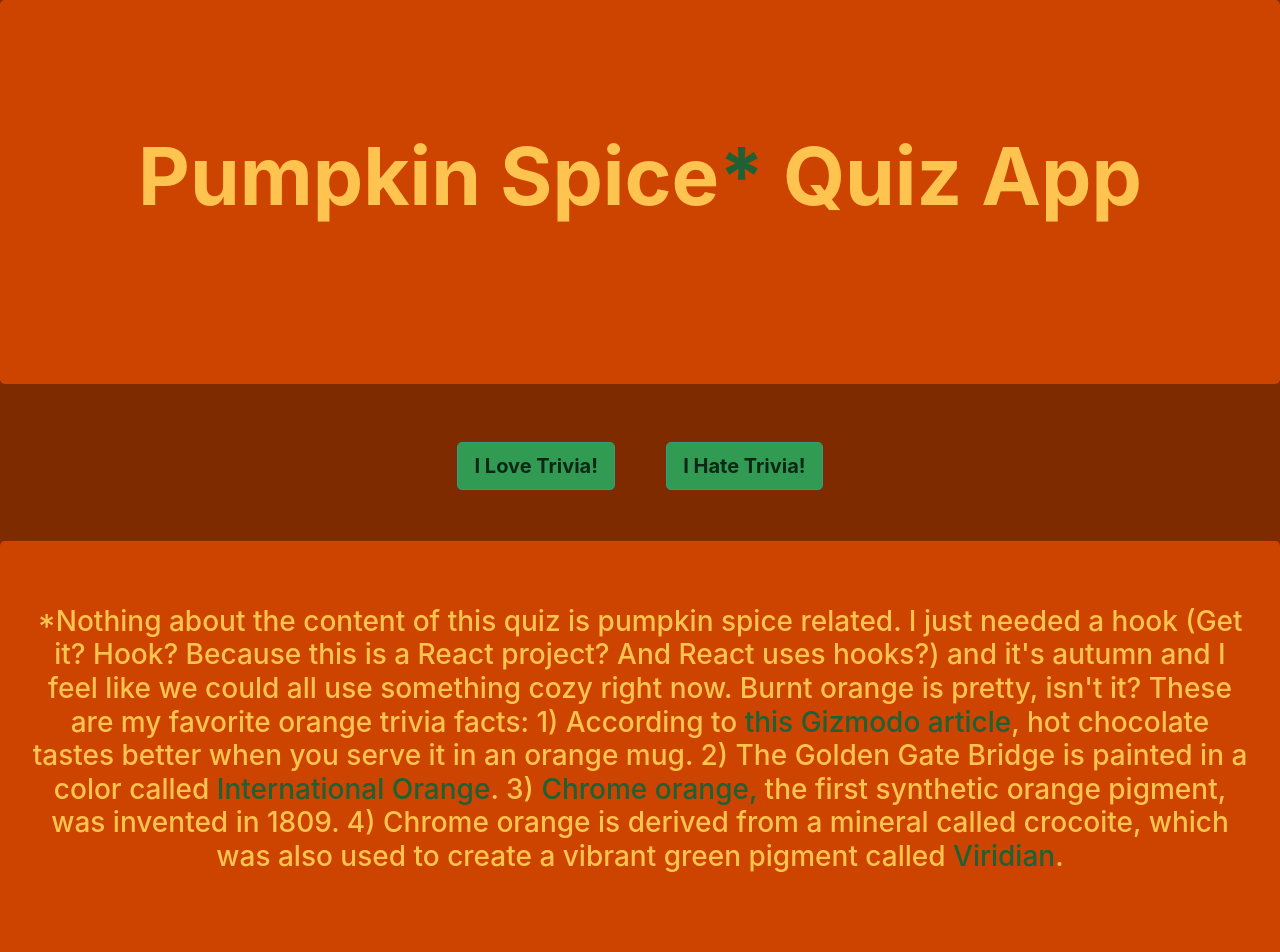
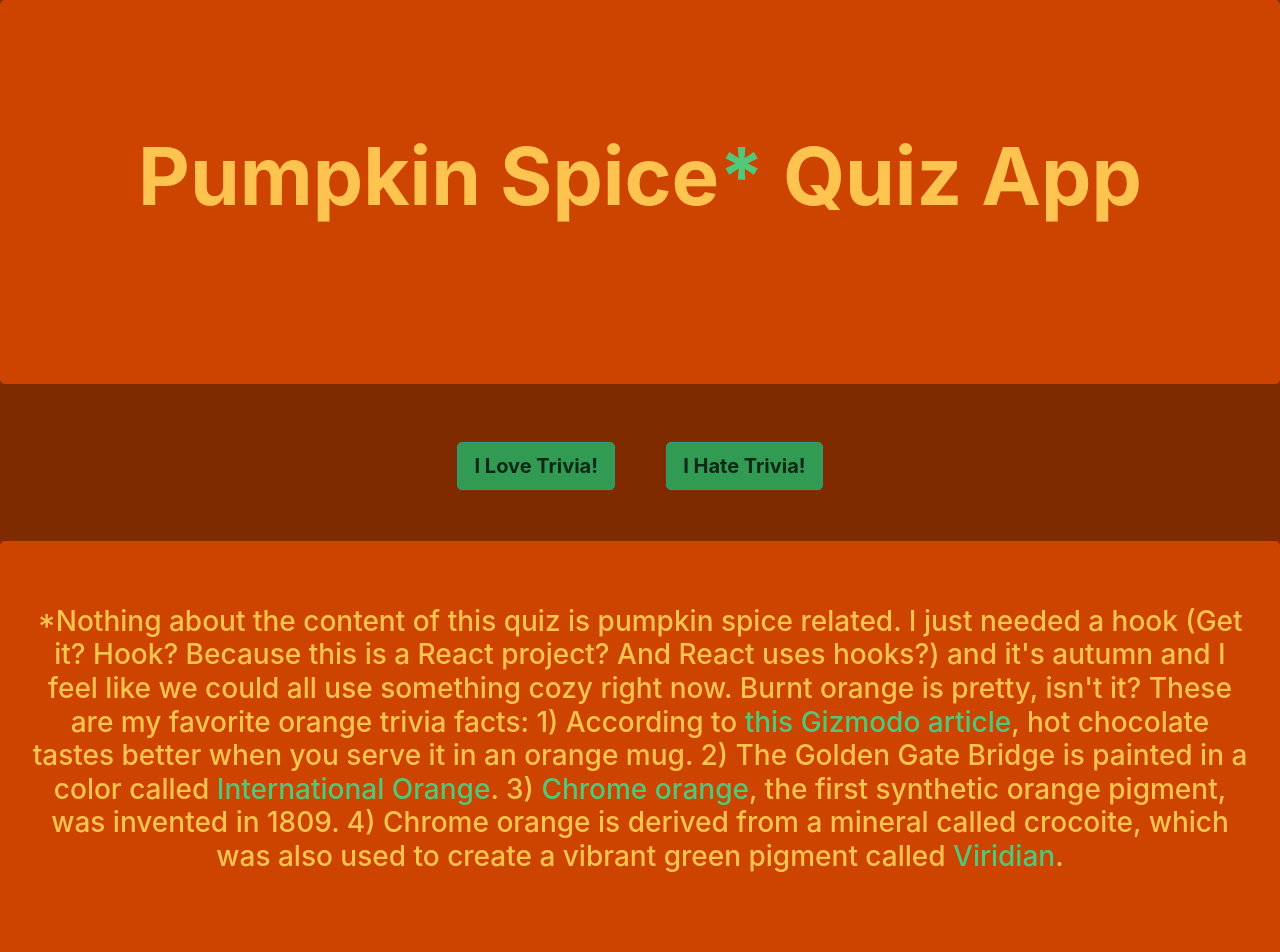
Before and after one commit to Jess-White/three-roads-app, a React (Create React App) app: page / in a window 1280 px wide. Shown: the top 952 px of the page. Built offline with nearby package versions, Linux system fonts and the light colour scheme.

Commit message:
final commit before midnight 11/1/2020

```diff
--- a/src/Components/About.js
+++ b/src/Components/About.js
@@ -8,7 +8,7 @@ export default function About() {
             <h1 style={{backgroundColor: "#cc4400", padding: "0%",
             margin: "0%"}} className="jumbotron">Hi there!</h1>
             <h2 style={{textAlign: "center"}}>Welcome to the Pumpkin Spice Pop Quiz!*</h2>
-            <h5>This trivia quiz app was created in response to a technical challenge. Challenge specs included twenty-one trivia questions in an array-of-hashes format. The challenge was language-agnostic and open-ended, so I decided to build a React app with components for the quiz elements and hooks to manage scoring. It was Halloween when I finished the project, hence the pumpkin spice theme. You can see the repo <a style={{color: "#1f6135"}} href="https://github.com/Jess-White/three-roads-app">here.</a> Enjoy!</h5>
+            <h5>This trivia quiz app was created in response to a technical challenge. Challenge specs included twenty-one trivia questions in an array-of-hashes format. The challenge was language-agnostic and open-ended, so I decided to build a React app with components for the quiz elements and hooks to manage scoring. It was Halloween when I finished the project, hence the pumpkin spice theme. You can see the repo <a style={{color: "#52c779"}} href="https://github.com/Jess-White/three-roads-app">here.</a> Enjoy!</h5>
             <h5>*not actually pumpkin spicy</h5>
 
         </Jumbotron>
--- a/src/Components/Footer.js
+++ b/src/Components/Footer.js
@@ -6,10 +6,10 @@ export default function Header() {
         <Jumbotron style={{backgroundColor: "#cc4400", paddingBottom: "10%", marginTop: "2%"}}>
             <h3>*Nothing about the content of this quiz is pumpkin spice related. I just needed a hook (Get it? Hook? Because this is a React project? And React uses hooks?) and it's autumn and I feel like we could all use something cozy right now. Burnt orange is pretty, isn't it? These are my favorite orange trivia facts:
 
-              1) According to <a style={{color: "#1f6135"}} href="https://gizmodo.com/hot-chocolate-tastes-much-better-in-an-orange-cup-5972777">this Gizmodo article</a>, hot chocolate tastes better when you serve it in an orange mug.
-              2) The Golden Gate Bridge is painted in a color called <a style={{color: "#1f6135"}} href="https://www.goldengate.org/bridge/history-research/bridge-features/color-art-deco-styling/">International Orange</a>.
-              3) <a style={{color: "#1f6135"}} href="https://colourlex.com/project/chrome-orange/">Chrome orange,</a> the first synthetic orange pigment, was invented in 1809.
-              4) Chrome orange is derived from a mineral called crocoite, which was also used to create a vibrant green pigment called <a style={{color: "#1f6135"}} href="https://colourlex.com/project/viridian/">Viridian</a>.
+              1) According to <a style={{color: "#52c779"}} href="https://gizmodo.com/hot-chocolate-tastes-much-better-in-an-orange-cup-5972777">this Gizmodo article</a>, hot chocolate tastes better when you serve it in an orange mug.
+              2) The Golden Gate Bridge is painted in a color called <a style={{color: "#52c779"}} href="https://www.goldengate.org/bridge/history-research/bridge-features/color-art-deco-styling/">International Orange</a>.
+              3) <a style={{color: "#52c779"}} href="https://colourlex.com/project/chrome-orange/">Chrome orange</a>, the first synthetic orange pigment, was invented in 1809.
+              4) Chrome orange is derived from a mineral called crocoite, which was also used to create a vibrant green pigment called <a style={{color: "#52c779"}} href="https://colourlex.com/project/viridian/">Viridian</a>.
             </h3>
         </Jumbotron>
     )
--- a/src/Components/Header.js
+++ b/src/Components/Header.js
@@ -4,7 +4,7 @@ import Jumbotron from 'react-bootstrap/Jumbotron';
 export default function Header() {
     return (
         <Jumbotron style={{backgroundColor: "#cc4400"}}>
-            <h1 style={{backgroundColor: "#cc4400"}} className="jumbotron" >Pumpkin Spice<a style={{color: "#1f6135"}} href="https://www.linkedin.com/in/jess-white-chicago/">*</a> Quiz App</h1>
+            <h1 style={{backgroundColor: "#cc4400"}} className="jumbotron" >Pumpkin Spice<a style={{color: "#52c779"}} href="https://www.linkedin.com/in/jess-white-chicago/">*</a> Quiz App</h1>
         </Jumbotron>
     )
 }
```
